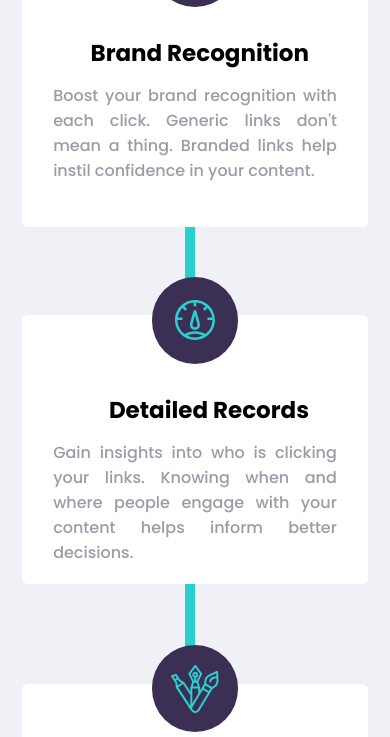
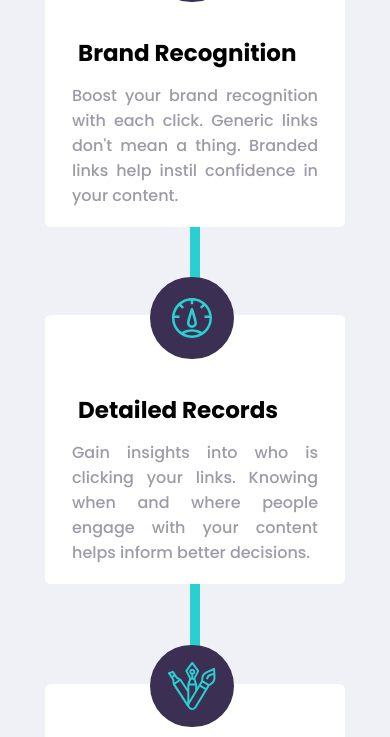
Before and after one commit to pacheco-andres/web-design-challenge, a website: page index.html in a window 390 px wide. Shown: the part 1263-2000 px from the top of the page. Drawn offline with Linux system fonts and the light colour scheme.

Commit message:
responsive details adjusted

```diff
--- a/index.html
+++ b/index.html
@@ -60,8 +60,9 @@
       <div class="description">Track how your links performing across the web with <br> our advanced statistics dashboar.</div>
     </div>
     <div class="box">
+      <div class="line"></div>
       <div class="brand-recognition">
-        <div class="dvanced-statistics-icons">
+        <div class="advanced-statistics-icons">
           <img src="images/icon-brand-recognition.svg" alt="">
         </div>
         <div class="advanced-statistics-box">
@@ -70,7 +71,7 @@
         </div>
       </div>
       <div class="detailed-record">
-        <div class="dvanced-statistics-icons">
+        <div class="advanced-statistics-icons">
           <img src="images/icon-detailed-records.svg">
         </div>
         <div class="advanced-statistics-box">
@@ -79,7 +80,7 @@
         </div>
       </div>
       <div class="fully-customizable">
-        <div class="dvanced-statistics-icons">
+        <div class="advanced-statistics-icons">
           <img src="images/icon-fully-customizable.svg">
         </div>
         <div class="advanced-statistics-box">
--- a/styles.scss
+++ b/styles.scss
@@ -20,9 +20,14 @@ h1 {
   line-height: 89px;
   color: $baltic-sea;
 
-  @media only screen and (max-width: 425px) {
+  @media (min-width: 320px) and (max-width: 425px) {
     font-size: 38px;
     line-height: 41px;
+  }
+
+  @media (min-width: 426px) and (max-width: 768px) {
+    font-size: 46px;
+    line-height: 48px;
   }
 }
 
@@ -30,7 +35,7 @@ body {
   font-family: 'Poppins', sans-serif;
   margin: auto;
 
-  @media only screen and (max-width: 425px) {
+  @media (min-width: 320px) and (max-width: 425px) {
     width: 100%;
     margin: 0;
   }
@@ -46,7 +51,7 @@ h4 {
   color: $santas-gray;
   font-weight: 500;
 
-  @media only screen and (max-width: 425px) {
+  @media (min-width: 320px) and (max-width: 425px) {
     line-height: 32px;
     width: 81%;
     margin: auto;
@@ -71,6 +76,7 @@ h4 {
 .navbar {
   display: flex;
   justify-content: space-between;
+  align-items: flex-end;
 
   .brand-links-section {
     width: 50%;
@@ -79,6 +85,10 @@ h4 {
     .dimention-logo {
       width: 115px;
       height: 34px;
+    }
+
+    @media (min-width: 769px) and (max-width: 1280px) {
+      width: 70%;
     }
   }
 
@@ -96,15 +106,19 @@ h4 {
       color: black;
     }
 
-    @media only screen and (max-width: 425px) {
+    @media (max-width: 768px) {
       display: none;
+    }
+
+    @media (min-width: 769px) and (max-width: 1280px) {
+      width: 70%;
     }
   }
 
   .mobile-menu-icon {
     display: none;
 
-    @media only screen and (max-width: 425px) {
+    @media (max-width: 768px) {
       display: block;
 
       div {
@@ -120,12 +134,10 @@ h4 {
 .mobile-menu {
   display: none;
 
-  @media only screen and (max-width: 425px) {
-    /* Activar con javascript */
+  @media (max-width: 768px) {
     display: none;
-
     flex-direction: column;
-    width: 90%;
+    width: 337px;
     align-items: center;
     position: absolute;
     height: 340px;
@@ -194,8 +206,12 @@ h4 {
     color:black;
   }
 
-  @media only screen and (max-width: 425px) {
+  @media (max-width: 768px) {
     display: none;
+  }
+
+  @media (min-width: 769px) and (max-width: 1280px) {
+    width: 27%;
   }
 }
 
@@ -232,7 +248,7 @@ h4 {
     background-image: url("images/illustration-working.svg");
   }
 
-  @media only screen and (max-width: 425px) {
+  @media (max-width: 768px) {
     flex-direction: column-reverse;
     margin-bottom: 30%;
     padding: 0;
@@ -255,7 +271,12 @@ h4 {
       margin-bottom: 10%;
       outline: none;
       border: #9F9EA3;
+      width: 45%;
     }
+  }
+
+  @media (min-width: 769px) and (max-width: 1280px) {
+    height: 780px;
   }
 }
 
@@ -280,7 +301,7 @@ h4 {
     left: 12%;
 
     .input {
-      width: 750px;
+      width: 65%;
       height: 62px;
       border-radius: 12px;
       font-size: 19px;
@@ -291,7 +312,7 @@ h4 {
     }
 
     .button {
-      width: 190px;
+      width: 17%;
       height: 62px;
       border-radius: 12px;
       margin-left: 21px;
@@ -314,20 +335,21 @@ h4 {
       color: $red;
     }
 
-    @media only screen and (max-width: 425px) {
+    @media (max-width: 768px) {
       display: flex;
-      width: 322px;
       flex-direction: column;
-      left: 7%;
+      width: 82%;
+      left: 0;
+      right: 0;
 
       .input {
-        width: 243px;
+        width: 79%;
         height: 45px;
         border-radius: 6px;
       }
 
       .button {
-        width: 277px;
+        width: 90%;
         height: 45px;
         margin-left: 0;
         border-radius: 6px;
@@ -385,63 +407,38 @@ h4 {
     width: 78%;
     margin: auto;
     padding-bottom: 4%;
+    flex-wrap: wrap;
+    position: relative;
 
     .brand-recognition {
       position: relative;
-    }
 
-    .brand-recognition::after {
-      content: "";
-      display: block;
-      width: 23%;
-      background-color: $cyan;
-      height: 10px;
-      position: absolute;
-      right: -80px;
-      top: 47%;
-      z-index: 0;
-
-      @media screen and (max-width: 425px) {
-        width: 3%;
-        height: 51px;
-        right: 50%;
-        top: 307px;
-
+      @media (min-width: 769px) and (max-width: 1280px) {
+        width: 30%;
       }
     }
 
     .detailed-record {
       margin-top: 4%;
       position: relative;
-    }
 
-    .detailed-record::after {
-      content: "";
-      display: block;
-      width: 23%;
-      background-color: $cyan;
-      height: 10px;
-      position: absolute;
-      right: -80px;
-      top: 47%;
-      z-index: 0;
-
-      @media screen and (max-width: 425px) {
-        width: 3%;
-        height: 63px;
-        right: 50%;
-        top: 307px;
+      @media (min-width: 769px) and (max-width: 1280px) {
+        width: 30%;
       }
     }
 
     .fully-customizable {
       position: relative;
       margin-top: 8%;
+
+      @media (min-width: 769px) and (max-width: 1280px) {
+        width: 30%;
+      }
     }
 
-    .dvanced-statistics-icons {
-      width: 25%;
-      height: 87px;
+    .advanced-statistics-icons {
+      width: 27%;
+      height: 85px;
       border-radius: 60px;
       background-color: $dark-violet;
       display: flex;
@@ -449,23 +446,21 @@ h4 {
       align-items: center;
       position: absolute;
       top: 0%;
-      right: 224px;
+      right: 38%;
     }
 
     .advanced-statistics-box {
-      width: 26%;
       margin-bottom: 8px;
       width: 31%;
-      height: 269px;
-      text-align: center;
+      min-height: 269px;
       background-color: white;
       border-radius: 2%;
-      width: 346px;
+      width: 101%;
 
       .tittle-box {
         padding-top: 78px;
         font-size: 23px;
-        padding-right: 59px;
+        padding-left: 33px;
         margin-bottom: 13px;
       }
 
@@ -474,7 +469,7 @@ h4 {
         padding-left: 33px;
         color: $grayish-violet;
 
-        @media screen and (max-width: 425px) {
+        @media (max-width: 768px) {
           width: 82%;
           margin: auto;
           font-size: 16px;
@@ -487,21 +482,39 @@ h4 {
       }
     }
 
-    @media screen and (max-width: 425px) {
+    @media (max-width: 768px) {
       display: flex;
       flex-direction: column;
       align-items: center;
 
       .advanced-statistics-box {
         margin-bottom: 37px;
+        width: 300px;
       }
 
-      .dvanced-statistics-icons {
-        right: 130px;
+      .advanced-statistics-icons {
+        width: 28%;
+        height: 82px;
+        right: 37%;
+      }
+    }
+
+    @media (min-width: 769px) and (max-width: 1280px) {
+      .advanced-statistics-icons {
+        width: 31%;
+        height: 80px;
+        right: 53%;
       }
 
       .tittle-box {
-        text-align: end;
+        padding-top: 68px;
+        font-size: 20px;
+        padding-right: 0;
+        margin-bottom: 5%;
+      }
+
+      .text-box {
+        font-size: 12px;
       }
     }
   }
@@ -536,7 +549,7 @@ h4 {
     border: #9F9EA3;
   }
 
-  @media only screen and (max-width: 425px) {
+  @media (min-width: 320px) and (max-width: 425px) {
     height: 300px;
 
     h2 {
@@ -554,7 +567,7 @@ footer {
   padding-right: 11%;
   padding-bottom: 20px;
 
-  @media only screen and (max-width: 425px) {
+  @media (max-width: 768px) {
     height: 823px;
     justify-content: center;
     padding-top: 49px;
@@ -576,7 +589,7 @@ footer {
       color: $cyan;
     }
 
-    @media only screen and (max-width: 425px) {
+    @media (max-width: 768px) {
       flex-direction: column;
       align-items: center;
       padding-left: 0;
@@ -650,7 +663,7 @@ footer {
     border: #9F9EA3;
   }
 
-  @media only screen and (max-width: 425px) {
+  @media (min-width: 320px) and (max-width: 425px) {
     width: 85%;
     height: 140px;
     flex-direction: column;
@@ -689,9 +702,9 @@ footer {
 .empty {
   width: 10px;
   height: 1px;
-  margin-bottom: 8%;
+  margin-bottom: 10%;
 
-  @media only screen and (max-width: 425px) {
+  @media (max-width: 768px) {
     margin-bottom: 33%;
   }
 }
@@ -707,3 +720,17 @@ footer {
 .error {
   border: 1px solid $red !important;
 }
+
+.line {
+  height: 10px;
+  width: 100%;
+  background-color: $cyan;
+  position: absolute;
+  top: 41%;
+
+  @media (max-width: 768px) {
+    height: 630px;
+    width: 10px;
+    top: 23%;
+  }
+}
```
Also changed, not shown: styles.css, 1 other file.
